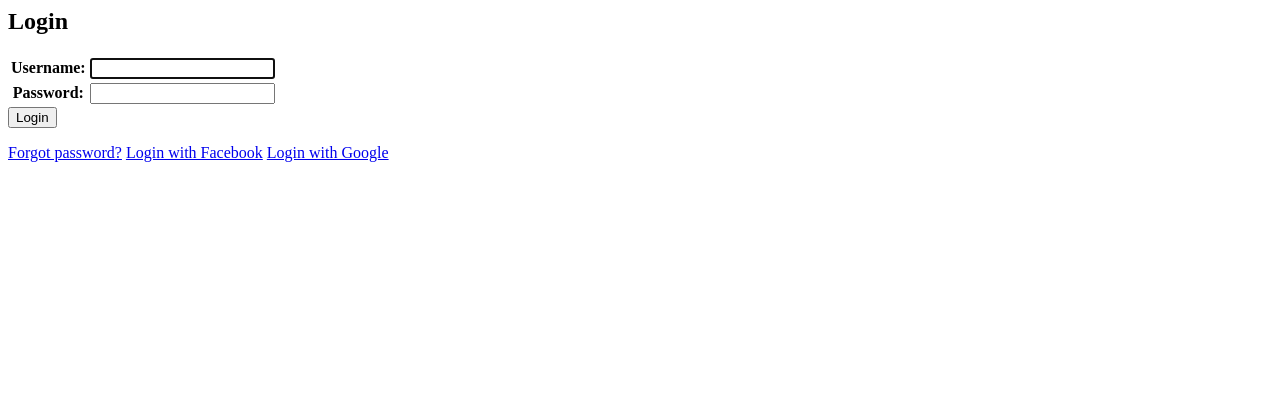
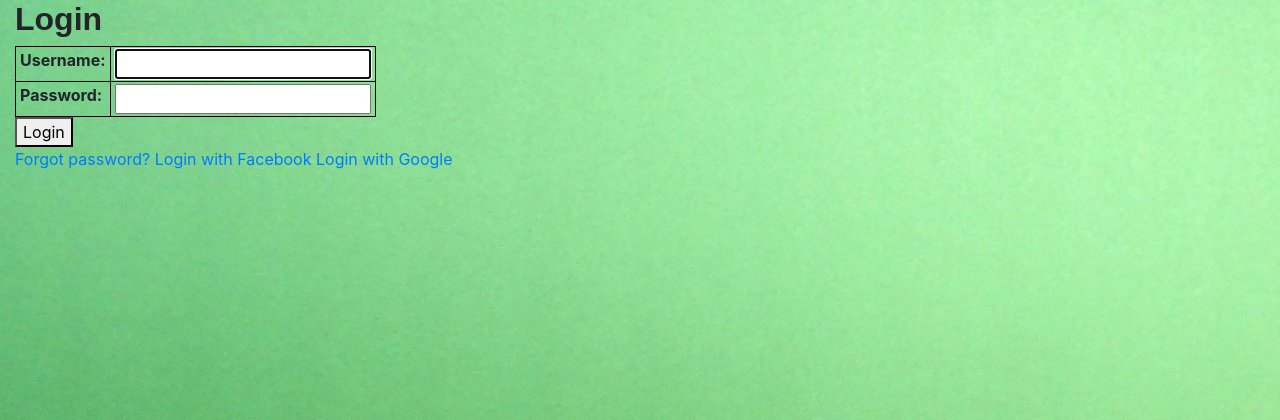
Before and after one commit to PunyaweeSrithongkerd/KU-Event-Regis, a Django app: page /accounts/login/ in a window 1280 px wide. Shown: the top 420 px of the page. Run offline with Django 3.2, Linux system fonts and the light colour scheme; some libraries are stand-ins or nearby versions; some web fonts are replaced.

Commit message:
Improve font in the template + change background

```diff
--- a/events/static/events/style.css
+++ b/events/static/events/style.css
@@ -1,15 +1,18 @@
 li a {
     color: blue;
 }
+
 .Background {
-    background-image: url("images/PrettyGreenBackgrounds.jpg") ;
+    background-image: url("images/green-corner-fading-background.jpg") ;
     background-size: no-repeat 100%;
 }
+
 .Header {
-    font-family: Arial, Helvetica, sans-serif;
+    font-family: myriad-pro, sans-serif;
     font-style: normal;
-    color: black;
+    font-weight: 700;
 }
+
 table, th, td {
     border-collapse: collapse;
     border: 1px solid black;
@@ -18,8 +21,9 @@ table, th, td {
 }
 
 .Detail_font{
-    font-family: Arial, Helvetica, sans-serif;
+    font-family: myriad-pro, sans-serif;
     font-style: normal;
+    font-weight: 700;
     font-size: 24 px;
     color: black;
 }
--- a/events/templates/events/detail.html
+++ b/events/templates/events/detail.html
@@ -7,7 +7,7 @@
         {% load static %}
         <link rel="stylesheet" type="text/css" href="{% static 'events/style.css' %}">
         <link rel="stylesheet" href="//maxcdn.bootstrapcdn.com/bootstrap/4.0.0/css/bootstrap.min.css">
-        <link rel="stylesheet" href="//maxcdn.bootstrapcdn.com/bootstrap/4.0.0/css/bootstrap-theme.min.css">
+        <link rel="stylesheet" href="https://use.typekit.net/aal8ufp.css">
     </head>
 <body class="Background">
 <div class="container-fluid">
--- a/templates/registration/login.html
+++ b/templates/registration/login.html
@@ -1,6 +1,17 @@
-<html>
-<body>
-<h2>Login</h2>
+<!DOCTYPE html>
+<html lang="en">
+<head>
+  <title>Login</title>
+  <meta charset="utf-8">
+  <meta name="viewport" content="width=device-width, initial-scale=1">
+  {% load static %}
+  <link rel="stylesheet" type="text/css" href="{% static 'events/style.css' %}">
+  <link rel="stylesheet" href="//maxcdn.bootstrapcdn.com/bootstrap/4.0.0/css/bootstrap.min.css">
+  <link rel="stylesheet" href="https://use.typekit.net/aal8ufp.css">
+</head>
+<body class="Background">
+<div class="container-fluid">
+<h2 class="Header">Login</h2>
 <form method="post">
   {% csrf_token %}
   <table border='0'>
@@ -15,5 +26,6 @@
 <a href="{% url 'social:begin' 'facebook' %}?next={{ request.path }}">Login with Facebook</a>
 <a href="{% url 'social:begin' 'google-oauth2' %}?next={{ request.path }}">Login with Google</a>
 </p>
+</div>
 </body>
 </html>
```
Also changed, not shown: events/templates/events/index.html (+13 -10 lines), events/templates/events/regis.html (+10 -16 lines), events/static/events/images/green-corner-fading-background.jpg (added).
